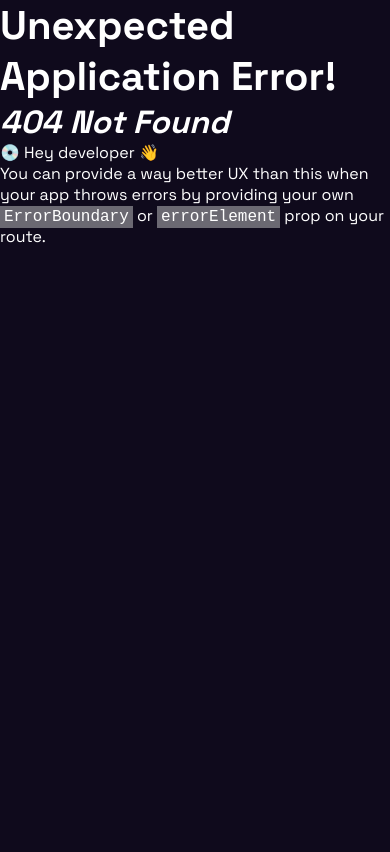
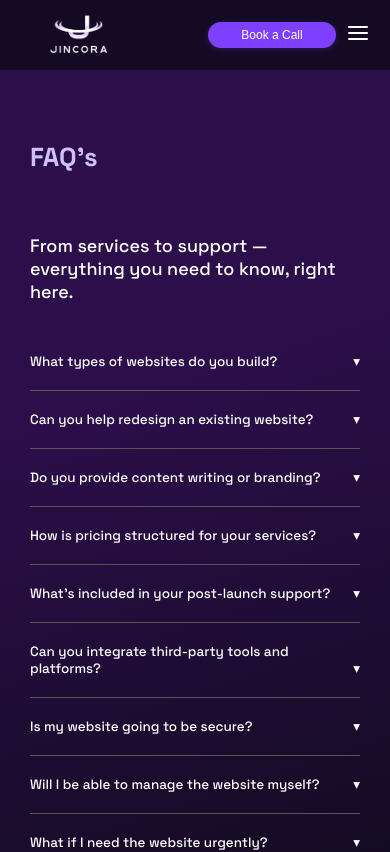
Before and after one commit to Jincora7/JincoraSite, a React (Vite) app: page /FAQ in a window 390 px wide. Before the commit this address had no page. Shown: the top 852 px of the page. Built offline with nearby package versions, Linux system fonts and the light colour scheme.

Commit message:
FAQ page added

```diff
--- a/src/App.jsx
+++ b/src/App.jsx
@@ -13,6 +13,7 @@ import Partner from './components/Partner/Partner.jsx'
 import BlogDetails from './components/Blogs/BlogDetails/BlogDetails.jsx'
 import BlogListing from './components/Blogs/BlogListings/BlogListing.jsx'
 import ContactUsPage from './components/ContactUsPage/ContactUsPage.jsx'
+import FAQ from './components/FAQ/FAQ.jsx'
 
 const router = createBrowserRouter(
   createRoutesFromElements(
@@ -27,6 +28,8 @@ const router = createBrowserRouter(
       <Route path='/partner' element={<Partner />}/>
       <Route path='/BlogDetails' element={<BlogDetails />}/>
       <Route path='/BlogListing' element={<BlogListing />}/>
+      <Route path='/FAQ' element={<FAQ />}/>
+
 
       <Route path='/ContactUsPage' element={<ContactUsPage />}/>
 
--- /dev/null
+++ b/src/components/FAQ/FAQ.css
@@ -0,0 +1,181 @@
+.growth-section {
+    min-height: 100%;
+  /* background: linear-gradient(180deg, #2b0a49, #000); */
+  color: white;
+  padding: 60px 20px;
+
+}
+
+
+
+.faq-section {
+  margin-top: 160px;
+  max-width: 1200px;
+  margin-left: auto;
+  margin-right: auto;
+}
+
+.faq-section h3 {
+  text-align: left;
+  font-size: 24px;
+  font-weight: 500;
+  margin-bottom: 30px;
+  color: #ffffff;
+  margin-top: 60px;
+}
+
+.FAQs{
+  font-size: 26px;
+  font-weight: bold;
+  color: #cfc1f8;
+
+
+}
+
+.faq-item {
+  border-bottom: 1px solid #555;
+  padding: 20px 0;
+}
+
+.faq-item summary {
+  cursor: pointer;
+  font-weight: 500;
+  font-size: 18px;
+  list-style: none;
+  position: relative;
+  padding-right: 20px;
+}
+
+.faq-item summary::after {
+  content: "▾";
+  position: absolute;
+  right: 0;
+  transition: transform 0.3s ease;
+}
+
+.faq-item[open] summary::after {
+  transform: rotate(180deg);
+}
+
+.faq-item p {
+  margin-top: 15px;
+  color: #cfc1f8;
+  font-size: 14px;
+  font-weight: 10;
+}
+
+/* Responsive */
+@media (max-width: 768px) {
+  .growth-content {
+    flex-direction: column;
+    text-align: center;
+  }
+
+
+  .faq-section {
+    padding: 0 10px;
+  }
+}
+
+
+
+/* iPhone 14 Pro Max (430px) */
+@media (max-width: 430px) {
+  .growth-content {
+    flex-direction: column;
+    align-items: center;
+    text-align: center;
+    margin-top: 30px;
+  }
+
+
+
+  .faq-section {
+  margin-top: 80px;
+
+}
+
+
+  .faq-section h3 {
+    font-size: 20px;
+  }
+
+
+  .faq-item summary {
+    font-size: 14px;
+  }
+
+  .faq-item p {
+    font-size: 12px;
+  }
+}
+
+/* iPhone XR (414px) */
+@media (max-width: 414px) {
+  .growth-content {
+    flex-direction: column;
+    align-items: center;
+    text-align: center;
+    margin-top: 30px;
+  }
+
+
+  .faq-section h3 {
+    font-size: 20px;
+  }
+
+  .faq-item summary {
+    font-size: 14px;
+  }
+
+  .faq-item p {
+    font-size: 12px;
+  }
+}
+
+/* iPhone 12 Pro (390px) */
+@media (max-width: 390px) {
+  .growth-content {
+    flex-direction: column;
+    align-items: center;
+    text-align: center;
+    margin-top: 30px;
+  }
+
+
+
+  .faq-section h3 {
+    font-size: 18px;
+  }
+
+  .faq-item summary {
+    font-size: 13.5px;
+  }
+
+  .faq-item p {
+    font-size: 11px;
+  }
+}
+
+/* iPhone SE (375px) */
+@media (max-width: 375px) {
+  .growth-content {
+    flex-direction: column;
+    align-items: center;
+    text-align: center;
+    margin-top: 30px;
+  }
+
+
+  .faq-section h3 {
+    font-size: 18px;
+  }
+
+  .faq-item summary {
+    font-size: 13px;
+  }
+
+  .faq-item p {
+    font-size: 11px;
+  }
+}
--- /dev/null
+++ b/src/components/FAQ/FAQ.jsx
@@ -0,0 +1,93 @@
+import React from 'react';
+import './FAQ.css';
+
+import { useEffect } from "react";
+import { useLocation } from "react-router-dom";
+
+
+
+export default function FAQ() {
+
+
+
+          const location = useLocation();
+
+
+    useEffect(() => {
+        if (location.state?.scrollTo === "top-of-FAQ") {
+          const section = document.getElementById("top-of-FAQ");
+          section?.scrollIntoView({ behavior: "smooth" });
+        }
+      }, [location]);
+
+  return (
+    <div id='top-of-FAQ' className="growth-section">
+
+
+      <div className="faq-section">
+        <h2 className="FAQs">FAQ's</h2>
+        <h3>From services to support — everything you need to know, right here.</h3>
+        <div className="faq-item">
+          <details>
+            <summary>What types of websites do you build?</summary>
+            <p>We specialize in custom Shopify and WordPress (including WooCommerce) websites. Whether you're launching an eCommerce store or a business site, we build scalable solutions tailored to your goals.</p>
+          </details>
+        </div>
+        <div className="faq-item">
+          <details>
+            <summary>Can you help redesign an existing website?</summary>
+            <p>Absolutely. We offer full redesign services to modernize your website, enhance user experience, and improve performance without losing your existing content or SEO value.</p>
+          </details>
+        </div>
+        <div className="faq-item">
+          <details>
+            <summary>Do you provide content writing or branding?</summary>
+            <p>Yes, we offer content creation, branding, and visual design support as part of our website packages to ensure a consistent and compelling brand presence.</p>
+          </details>
+        </div>
+         <div className="faq-item">
+          <details>
+            <summary>How is pricing structured for your services?</summary>
+            <p>Our pricing depends on the scope, features, and complexity of your project. We offer transparent quotes with flexible packages to match your needs and budget.</p>
+          </details>
+        </div>
+         <div className="faq-item">
+          <details>
+            <summary>What’s included in your post-launch support?</summary>
+            <p>Our support plans include website maintenance, updates, bug fixes, technical support, and training to help you manage and grow your site effectively.</p>
+          </details>
+        </div>
+         <div className="faq-item">
+          <details>
+            <summary>Can you integrate third-party tools and platforms?</summary>
+            <p>Yes, we integrate tools like CRMs, payment gateways, booking systems, email marketing platforms, and more to streamline your business operations.</p>
+          </details>
+        </div>
+         <div className="faq-item">
+          <details>
+            <summary>Is my website going to be secure?</summary>
+            <p>Security is a top priority. We implement best practices including SSL, regular backups, and plugin management to protect your site from vulnerabilities.</p>
+          </details>
+        </div>
+         <div className="faq-item">
+          <details>
+            <summary>Will I be able to manage the website myself?</summary>
+            <p>Definitely. We build user-friendly admin panels and offer training so you can easily update content, products, or blog posts on your own.</p>
+          </details>
+        </div>
+         <div className="faq-item">
+          <details>
+            <summary>What if I need the website urgently?</summary>
+            <p>We offer express delivery options for time-sensitive projects. Let us know your timeline, and we’ll do our best to accommodate your launch goals.</p>
+          </details>
+        </div>
+         <div className="faq-item">
+          <details>
+            <summary>How do I get started with your services?</summary>
+            <p>Reach out via our contact form or book a consultation. We’ll discuss your goals, gather requirements, and provide a personalized proposal to get started.</p>
+          </details>
+        </div>
+      </div>
+    </div>
+  );
+}
--- a/src/components/Footer/Footer.jsx
+++ b/src/components/Footer/Footer.jsx
@@ -299,6 +299,18 @@ function Footer() {
         }
     };
 
+
+                const scrollToFAQ = () => {
+        if (location.pathname === "/FAQ") {
+            // Already on home, scroll
+            const section = document.getElementById("top-of-FAQ");
+            section?.scrollIntoView({ behavior: "smooth" });
+        } else {
+            // Navigate to home with scroll flag
+            navigate("/FAQ", { state: { scrollTo: "top-of-FAQ" } });
+        }
+    };
+
   return (
       <>
       <ScrollToTop/>
@@ -366,7 +378,8 @@ function Footer() {
                               <h5>Resources</h5>
                               <ul>
                                   <li>Help Guide</li>
-                                  <li>FAQ</li>
+                                  {/* <li>FAQ</li> */}
+                                  <li><Link to="#" onClick={scrollToFAQ}>FAQ</Link></li>
                                   <li>Portfolio</li>
                                   <li><Link to="#" onClick={scrollToPartner} >Partner</Link></li>
                                   <li><Link to="#" onClick={scrollToBlogListing}>BlogListing</Link></li>
```
